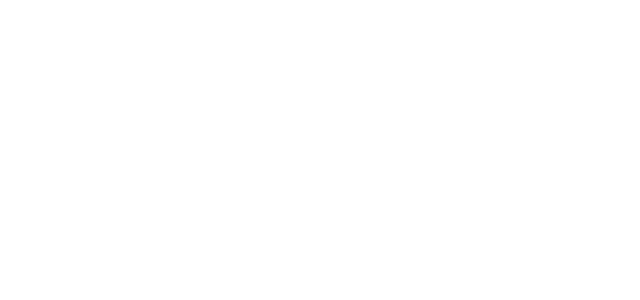
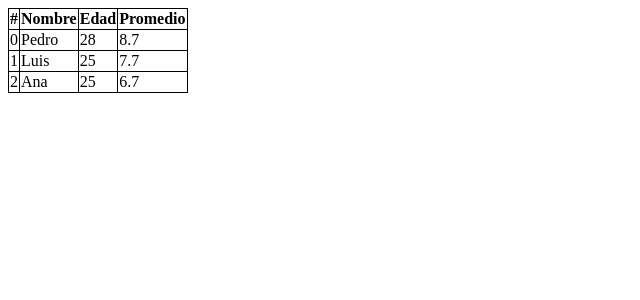
Before and after one commit to Ronaji2020/webdev_eml, a Nuxt app: page /escuela in a window 1280 px wide. Before the commit this address had no page. Shown: the top 300 px of the page, without its empty margins (0-640 px from the left). Built offline with nearby package versions, Linux system fonts and the light colour scheme.

Commit message:
V FOR ID 69

```diff
--- /dev/null
+++ b/pages/escuela.vue
@@ -0,0 +1,58 @@
+<template>
+  <div>
+    <table>
+      <tr>
+        <th>#</th>
+        <th>Nombre</th>
+        <th>Edad</th>
+        <th>Promedio</th>
+      </tr>
+
+      <tr v-for="alumno, index in alumnos" :key="'alumno_' + index">
+        <td>{{index}}</td>
+        <td>{{alumno.nombre}}</td>
+        <td>{{alumno.edad}}</td>
+        <td>{{alumno.promedio}}</td>
+      </tr>
+
+    </table>
+  </div>
+</template>
+
+<script>
+export default {
+  data() {
+    return {
+        alumnos: [
+            {
+                nombre: "Pedro",
+                edad: 28,
+                promedio: 8.7
+            },
+            {
+                nombre: "Luis",
+                edad: 25,
+                promedio: 7.7
+            },
+            {
+                nombre: "Ana",
+                edad: 25,
+                promedio: 6.7
+            },
+
+        ]
+    }
+  },
+};
+</script>
+
+<style>
+table {
+  border-collapse: collapse;
+}
+table,
+th,
+td {
+  border: 1px solid black;
+}
+</style>
```
